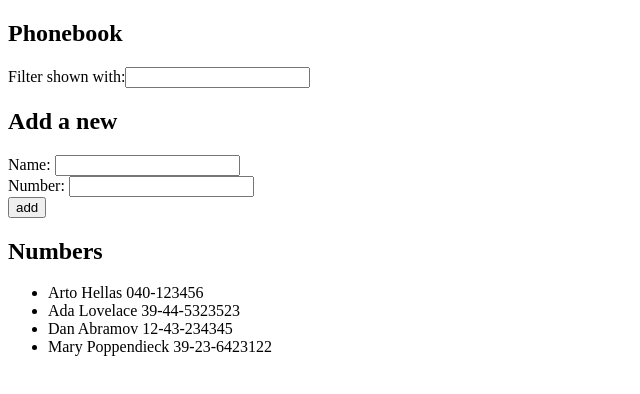
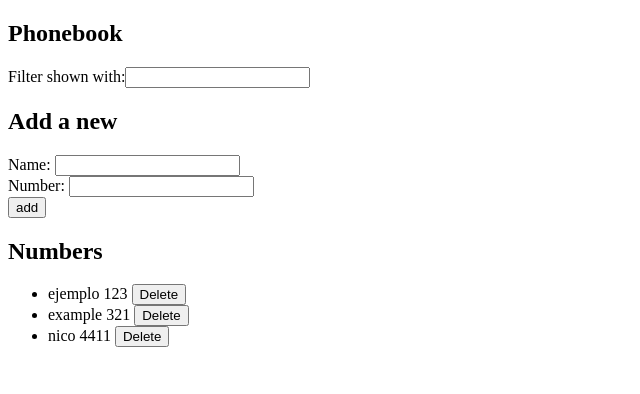
Before and after one commit to Nicobrandoni98/Bootcamp-con-ejercicios, a React (Create React App) app in the folder part2-fullstack-ejercicios/: page / in a window 1280 px wide. Shown: the top 394 px of the page, without its empty margins (0-640 px from the left). Built offline with nearby package versions, Linux system fonts and the light colour scheme; data requests are answered from the project's data file.

Commit message:
Mitad ejercicios cap D part2

```diff
--- /dev/null
+++ b/part2-fullstack-ejercicios/db.json
@@ -0,0 +1,19 @@
+{
+  "persons": [
+    {
+      "id": "94d1",
+      "name": "ejemplo",
+      "number": "123"
+    },
+    {
+      "id": "ff65",
+      "name": "example",
+      "number": "321"
+    },
+    {
+      "id": "edd9",
+      "name": "nico",
+      "number": "4411"
+    }
+  ]
+}
--- a/part2-fullstack-ejercicios/src/App.jsx
+++ b/part2-fullstack-ejercicios/src/App.jsx
@@ -1,18 +1,22 @@
-import { useState } from "react";
+import { useState, useEffect } from "react";
 import Filter from "./components/Filter";
 import PersonForm from "./components/PersonForm";
 import Numbers from "./components/Numbers";
+import axios from "axios";
 
 const App = () => {
-  const [persons, setPersons] = useState([
-    { name: "Arto Hellas", number: "040-123456", id: 1 },
-    { name: "Ada Lovelace", number: "39-44-5323523", id: 2 },
-    { name: "Dan Abramov", number: "12-43-234345", id: 3 },
-    { name: "Mary Poppendieck", number: "39-23-6423122", id: 4 },
-  ]);
+  const [persons, setPersons] = useState([]);
   const [newName, setNewName] = useState("");
   const [newNumber, setNewNumber] = useState("");
   const [filter, setfilter] = useState("");
+
+  useEffect(() => {
+    axios.get("http://localhost:3001/persons").then((response) => {
+      setPersons(response.data);
+      console.log(response);
+    });
+  }, []);
+
 
   const addPerson = (event) => {
     event.preventDefault();
@@ -22,12 +26,17 @@ const App = () => {
     } else {
       const personObject = {
         name: newName,
-        id: persons.length + 1,
         number: newNumber,
       };
-      setPersons(persons.concat(personObject));
-      setNewName("");
-      setNewNumber("");
+      axios
+        .post("http://localhost:3001/persons", personObject)
+        .then((response) => {
+          setPersons(persons.concat(response.data));
+          setNewName("");
+          setNewNumber("");
+        });
+
+
     }
   };
 
@@ -47,6 +56,17 @@ const App = () => {
     person.name.toLowerCase().includes(filter.toLowerCase())
   );
 
+  const deletePerson = id => {
+    const url = `http://localhost:3001/persons/${id}`
+    axios.delete(url).then(response => {
+      setPersons(persons.filter(person => person.id !== id))
+    }).catch(error => {
+      console.error(`No se pudo eliminar la persona con ID ${id}.`, error)
+      alert(`La persona con ID ${id} no se pudo eliminar. Puede que ya haya sido eliminada o no exista.`)
+    })
+
+  }
+
   return (
     <div>
       <h2>Phonebook</h2>
@@ -60,7 +80,7 @@ const App = () => {
         handlePersonChange={handlePersonChange}
       />
       <h2>Numbers</h2>
-      <Numbers personsToShow={personsToShow} />
+      <Numbers personsToShow={personsToShow} deletePerson={deletePerson}/>
     </div>
   );
 };
--- a/part2-fullstack-ejercicios/src/components/Numbers.js
+++ b/part2-fullstack-ejercicios/src/components/Numbers.js
@@ -1,9 +1,10 @@
-const Numbers = ({ personsToShow }) => {
+const Numbers = ({ personsToShow, deletePerson }) => {
   return (
     <ul>
       {personsToShow.map((person) => (
         <li key={person.id}>
-          {person.name} {person.number}
+          {person.name} {person.number}{" "}
+          <button onClick={() => deletePerson(person.id)}>Delete</button>
         </li>
       ))}
     </ul>
--- a/part2-fullstack-ejercicios/src/index.jsx
+++ b/part2-fullstack-ejercicios/src/index.jsx
@@ -3,6 +3,4 @@ import ReactDOM from 'react-dom/client'
 
 import App from './App'
 
-ReactDOM.createRoot(document.getElementById('root')).render(
-  <App />
-)
+ReactDOM.createRoot(document.getElementById("root")).render(<App />);
```
Also changed, not shown: part2-fullstack-ejercicios/package.json (+6 -1 lines), 1 other file (tests, documents, lock files or other folders).
